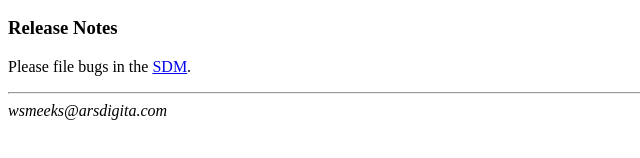
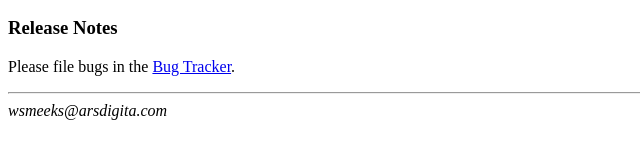
Before and after one commit to openacs/acs-events, a plain HTML site: page www/doc/index.html in a window 1280 px wide. Shown: the part 180-338 px from the top of the page, 0-640 px from the left. Drawn offline with Linux system fonts and the light colour scheme.

Commit message:
Changed link to SDM to a link to bug-tracker.

```diff
--- a/www/doc/index.html
+++ b/www/doc/index.html
@@ -13,7 +13,7 @@ by <a href=mailto:wsmeeks@arsdigita.com>wsmeeks@arsdigita.com</a>
 
 <h3>Release Notes</h3>
 
-<p>Please file bugs in the <a href="http://www.openacs.org/sdm/">SDM</a>.</p>
+<p>Please file bugs in the <a href="http://openacs.org/bugtracker/openacs/">Bug Tracker</a>.</p>
 
 <hr>
 <address>wsmeeks@arsdigita.com</address></body>
```
